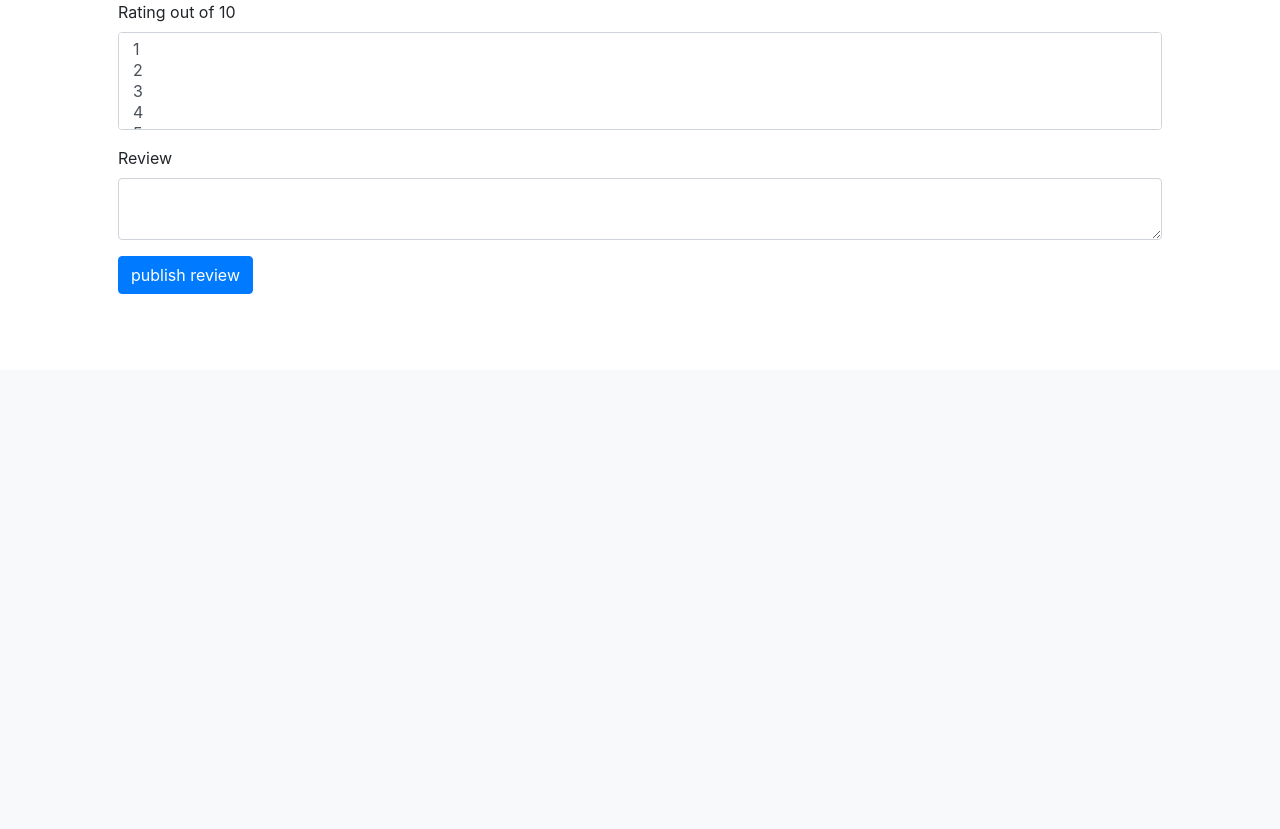
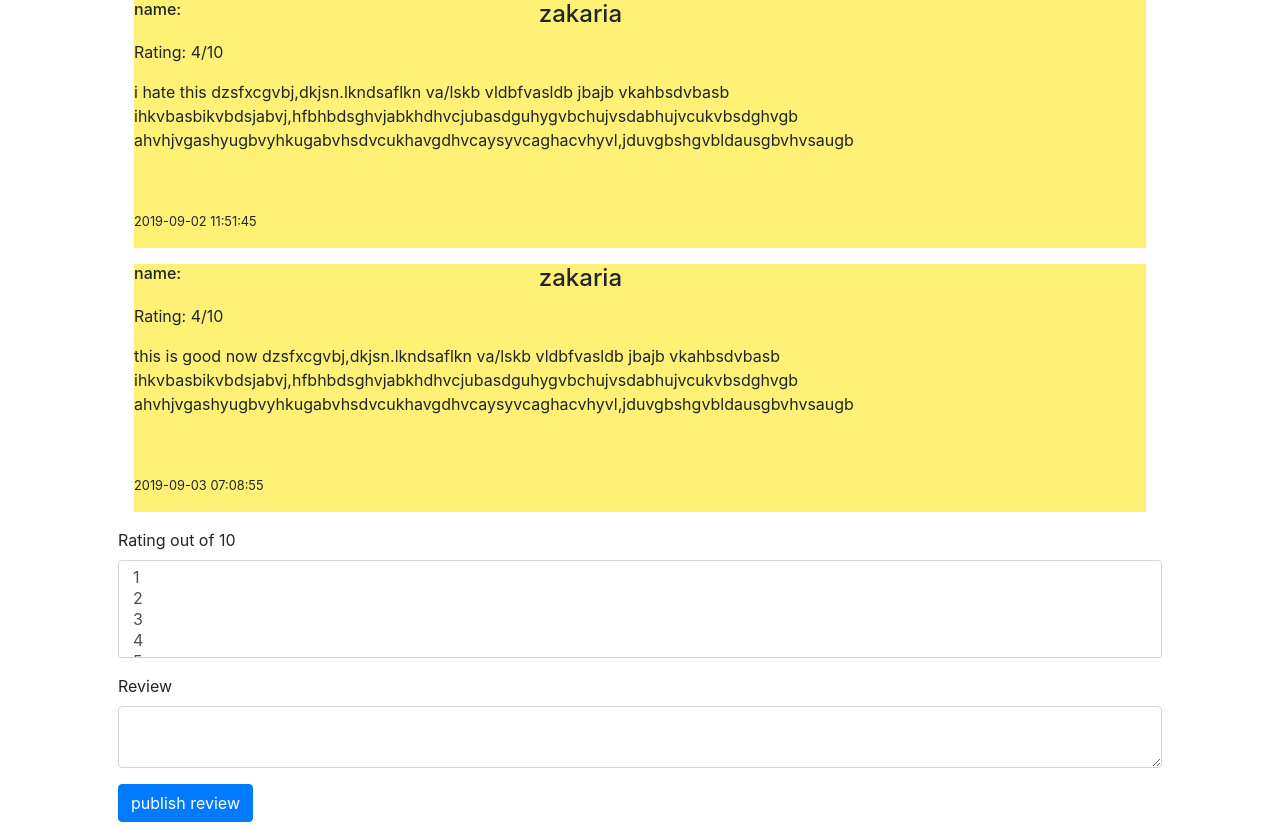
Before and after one commit to ZakariyaALboosh/ResturantReccomend, a Flask app: page /shop1 in a window 1280 px wide. Shown: the part 430-1259 px from the top of the page. Before the commit the page ends 724 px from the top, so only its background shows below. Run offline with Flask 2, Linux system fonts and the light colour scheme; a user stored in the database is signed in; some libraries are stand-ins or nearby versions; grey boxes are pictures that could not be loaded.

Commit message:
implemented showing posts

```diff
--- a/application.py
+++ b/application.py
@@ -58,13 +58,15 @@ def submitReview():
         outoften = outoften,
         review = review
         )
-    return render_template("shop1.html")
+    posts = db.execute("SELECT * FROM posts WHERE shopname = :shopname", shopname = shopname)
+    return render_template(shopname + ".html", posts = posts)
 
 
 @app.route("/shop1")
 @login_required
 def shop1():
-    return render_template("shop1.html")
+    posts = db.execute("SELECT * FROM posts WHERE shopname = :shopname", shopname = "shop1")
+    return render_template("shop1.html", posts = posts)
 
 @app.route("/login", methods=["GET", "POST"])
 def login():
--- a/static/styles.css
+++ b/static/styles.css
@@ -60,3 +60,37 @@
   display: block;
   height: auto;
 }
+
+
+.review{
+    margin: 1em;
+    display: grid;
+  grid-template-columns: 1fr 1fr 1fr 1fr 1fr  ;
+     grid-template-rows: 1fr 1fr auto 1fr 1fr ;
+
+    background-color: #FFF176;
+  grid-template-areas:
+  "name . user . ."
+  "rating . . . ."
+  "rev rev rev rev rev"
+  ". . . . ."
+  "date date . . .";
+}
+
+.revname{
+    grid-area: name;
+}
+.revuser{
+    grid-area: user;
+
+}
+.revrating{
+    grid-area: rating;
+}
+.rev{
+    grid-area: rev;
+    word-wrap: break-word;
+}
+.revdate{
+    grid-area: date;
+}
--- a/templates/shop1.html
+++ b/templates/shop1.html
@@ -10,6 +10,23 @@
    <div>
       <img id="cafe-logo" src="https://cdn.pixabay.com/photo/2018/07/14/15/27/cafe-3537801_960_720.jpg" alt="Smiley face" height="auto" width="auto">
      </div>
+
+
+   {% for post in posts%}
+
+        <div class = "review">
+        <h6 class ="revname">name: </h6><h4  class ="revuser">{{post.username}}</h4>
+        <p class= "revrating">Rating: {{post.outoften}}/10</p>
+          <p  class = "rev">
+              {{post.review}}
+              dzsfxcgvbj,dkjsn.lkndsaflkn va/lskb vldbfvasldb jbajb vkahbsdvbasb ihkvbasbikvbdsjabvj,hfbhbdsghvjabkhdhvcjubasdguhygvbchujvsdabhujvcukvbsdghvgb ahvhjvgashyugbvyhkugabvhsdvcukhavgdhvcaysyvcaghacvhyvl,jduvgbshgvbldausgbvhvsaugb
+
+          </p>
+          <p class = "revdate"><small >{{post.time}}</small> </p>
+        </div>
+
+    {% endfor %}
+
 
      <form action="/submit-review" method="post">
   <div class="form-group">
```
Also changed, not shown: FP.db.
